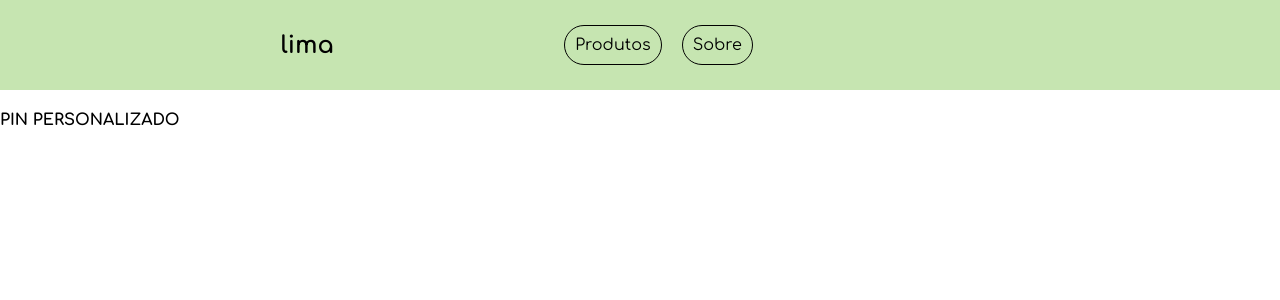
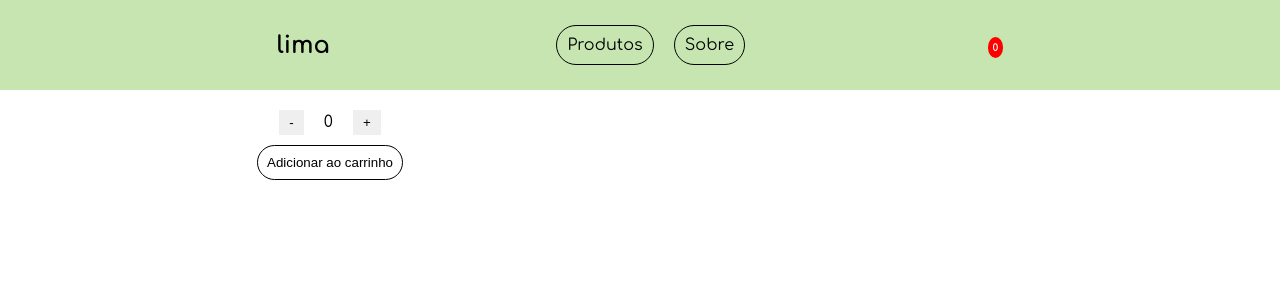
Before and after one commit to luanadplr/projeto-react-coderhouse, a React (Create React App) app: page / in a window 1280 px wide. Shown: the top 300 px of the page. Built offline with nearby package versions, Linux system fonts and the light colour scheme; some icons are missing; the HTML template or start-up script is replaced by a standard one.

Commit message:
contador-botao

```diff
--- a/public/index.html
+++ b/public/index.html
@@ -23,7 +23,7 @@
       work correctly both with client-side routing and a non-root public URL.
       Learn how to configure a non-root public URL by running `npm run build`.
     -->
-    <title>pins-delima</title>
+    <title>lima</title>
   </head>
   <body>
     <noscript>You need to enable JavaScript to run this app.</noscript>
--- a/src/App.js
+++ b/src/App.js
@@ -1,12 +1,29 @@
 import './App.css';
 import Navbar from "./components/Navbar/Navbar.jsx"
-import ItemListContainer from './components/ItemListContainer/ItemListContainer.jsx'
+import ItemList from './components/ItemList/ItemList.jsx'
+import { useState } from 'react'
 
 export default function App() {
+
+  const [contador,setContador] = useState(0)
+
+  function addProduto(){
+    setContador(contador+1)
+  }
+
+  function removeProduto(){
+    if(contador>0) setContador(contador-1)
+  }
+
+  let [contadorCart, setCarrinho] = useState(0)
+  function contadorCarrinho(){
+    setCarrinho(contadorCart = contadorCart+contador)
+  }
+
   return (
     <div className="App">
-      <Navbar logoName = "lima"/>
-      <ItemListContainer greeting="PIN PERSONALIZADO"/>
+      <Navbar logoName = "lima" valorCarrinho={contadorCart}/>
+      <ItemList contador={contador} addProduto={addProduto} remProduto={removeProduto} setCarrinho={contadorCarrinho}/>
     </div>
   );
 }
--- /dev/null
+++ b/src/components/CartWidget/CartWidget.css
@@ -0,0 +1,8 @@
+.valorCarrinho{
+    background-color: red;
+    border-radius: 100%;
+    padding: 5px;
+    font-size: 10px;
+    font-weight: 700;
+    color: white;
+}
--- a/src/components/CartWidget/CartWidget.jsx
+++ b/src/components/CartWidget/CartWidget.jsx
@@ -1,10 +1,12 @@
 import React from "react"
 import FeatherIcon from 'feather-icons-react'
+import "./CartWidget.css"
 
-export default function CartWidget(){
+export default function CartWidget({valorCarrinho}){
     return(
         <div>
             <FeatherIcon icon="shopping-cart"/>
+            <span className="valorCarrinho">{valorCarrinho}</span>
         </div>
     )
 }
--- /dev/null
+++ b/src/components/ItemList/ItemList.css
@@ -0,0 +1,24 @@
+.itemList{
+    display: flex;
+    align-items: center;
+    flex-flow: column;
+    width: 50%;
+    margin: 10px;
+}
+
+.addRemove{
+    border: none;
+    padding: 5px 10px;
+    margin: 10px 20px;
+}
+
+#adicionarCarrinho{
+    padding: 9px;
+    background-color: white;
+    border: thin solid black;
+    border-radius: 100px;
+}
+
+#adicionarCarrinho:hover{
+    background-color: rgb(236, 236, 236);
+}
--- /dev/null
+++ b/src/components/ItemList/ItemList.jsx
@@ -0,0 +1,16 @@
+import "./ItemList.css"
+
+export default function ItemList({contador, addProduto, remProduto, setCarrinho}){
+    return(
+        <div className="itemList">
+            <div>
+                <button onClick={remProduto} className="addRemove">-</button>
+                <span>{contador}</span>
+                <button onClick={addProduto} className="addRemove">+</button>
+            </div>
+            <div>
+                <button onClick={setCarrinho} id="adicionarCarrinho">Adicionar ao carrinho</button>
+            </div>
+        </div>
+    )
+}
--- a/src/components/ItemListContainer/ItemListContainer.jsx
+++ /dev/null
@@ -1,8 +0,0 @@
-import React from "react"
-export default function ItemListContainer({greeting}){
-    return(
-        <div>
-            <h4>{greeting}</h4>
-        </div>
-    )
-}
--- a/src/components/Navbar/Navbar.jsx
+++ b/src/components/Navbar/Navbar.jsx
@@ -2,7 +2,7 @@ import React from "react"
 import "./Navbar.css"
 import CartWidget from "../CartWidget/CartWidget"
 
-export default function Navbar({logoName}) {
+export default function Navbar({logoName, valorCarrinho}) {
     return(<div>
         <nav className="Menu">
             <h1>{logoName}</h1>
@@ -10,7 +10,7 @@ export default function Navbar({logoName}) {
                 <li><a href="#">Produtos</a></li>
                 <li><a href="#">Sobre</a></li>
             </ul>
-            <CartWidget/>
+            <CartWidget valorCarrinho = {valorCarrinho}/>
         </nav>
     </div>)
 }
```
